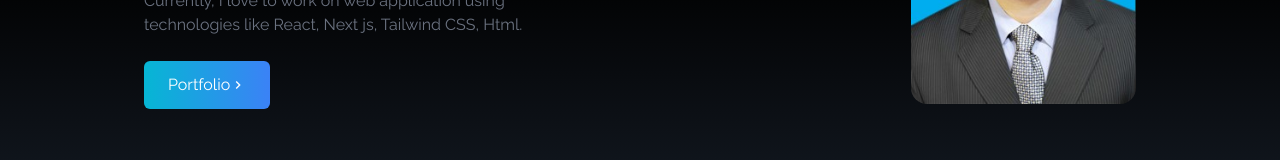
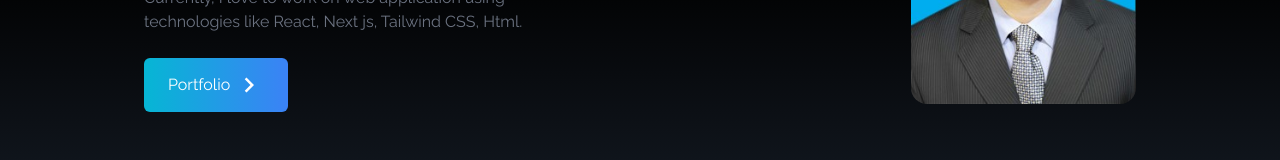
Before and after one commit to adilraees786/My-Portfolio-, a React (Vite) app: page / in a window 1280 px wide. Shown: the part 439-599 px from the top of the page. Built offline with nearby package versions, Linux system fonts and the light colour scheme.

Commit message:
complate set portfolio button in home page

```diff
--- a/src/components/Home.jsx
+++ b/src/components/Home.jsx
@@ -18,12 +18,13 @@ const Home = () => {
             React, Next js, Tailwind CSS, Html. </p>
 
           <div>
-            <button className=' text-white w-fit px-6
+            <button className=' group text-white w-fit px-6
              py-3 my-2 flex items-center rounded-md bg-gradient-to-r
              from-cyan-500 to-blue-500 cursor-pointer '>
               Portfolio
-              <span>
-                <MdOutlineKeyboardArrowRight />
+              <span className='group-hover:rotate-90 duration-300 '>
+                <MdOutlineKeyboardArrowRight size={30}
+                className=' ml-1' />
               </span>
             </button>
           </div>
```
